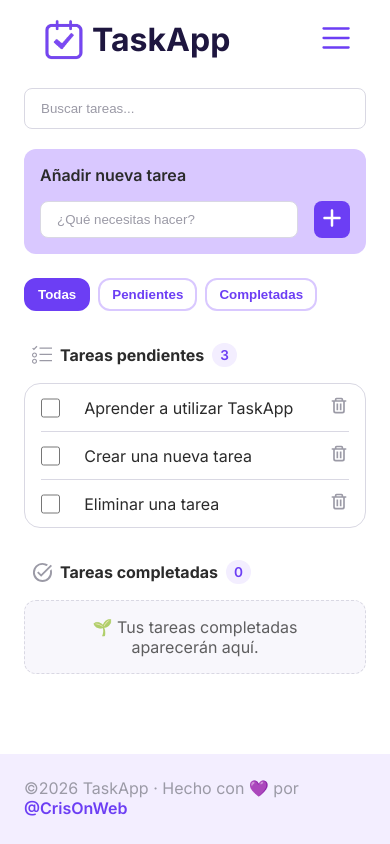
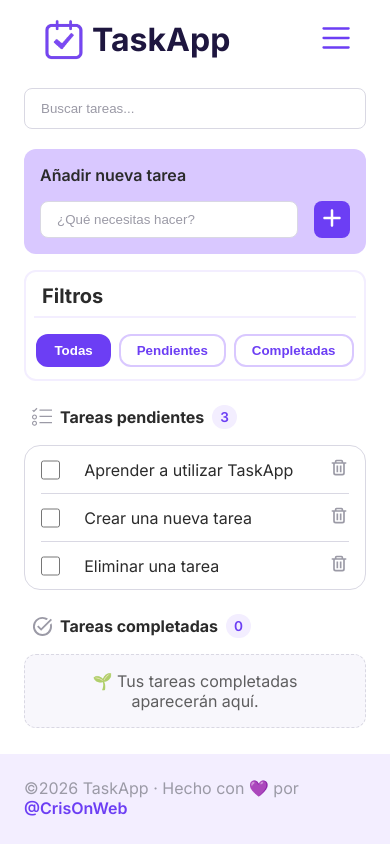
Before and after one commit to CrisOnWeb/TaskApp, a React (Vite) app: page / in a window 390 px wide. Built offline with nearby package versions, Linux system fonts and the light colour scheme.

Commit message:
Fixed accessibility issues in the filtering section. Added tablet layout.

```diff
--- a/src/components/FilterTasks/FilterTasks.jsx
+++ b/src/components/FilterTasks/FilterTasks.jsx
@@ -13,6 +13,8 @@ const FilterTasks = ({ filter, handleFilterChange }) => {
 
   return (
     <section className="filter">
+      <h2 className="filter__title">Filtros</h2>
+      <div className="filter__btns">
         <button
           className={`filter__btn ${filter === 'all' ? 'filter__btn--active' : ''}`}
           onClick={handleFilterAllBtn}
@@ -31,6 +33,7 @@ const FilterTasks = ({ filter, handleFilterChange }) => {
         >
           Completadas
         </button>
+      </div>
     </section>
   );
 };
--- a/src/components/FilterTasks/FilterTasks.scss
+++ b/src/components/FilterTasks/FilterTasks.scss
@@ -1,8 +1,43 @@
 .filter {
-  display: flex;
-  gap: var(--spacing-sm);
-  padding-inline: var(--spacing-lg);
-  margin-top: var(--spacing-lg);
+  padding-block: var(--spacing-xs);
+  padding-inline: var(--spacing-sm);
+  margin-inline: var(--spacing-lg);
+  border: 2px solid var(--color-brand-light);
+  border-radius: var(--radius-md);
+
+  @media (width > 768px) {
+    padding-block: var(--spacing-sm);
+    padding-inline: var(--spacing-md);
+    margin-block: var(--spacing-lg);
+    border-color: var(--color-brand-border);
+  }
+
+  &__title {
+    padding-block: var(--spacing-sm);
+    padding-inline: var(--spacing-sm);
+    margin-bottom: var(--spacing-sm);
+    border-bottom: 2px solid var(--color-brand-light);
+    font-size: 1.25rem;
+
+    @media (width > 768px) {
+      padding-inline: var(--spacing-xs);
+      border-color: var(--color-brand-border);
+      font-size: 1.5rem;
+    }
+  }
+
+  &__btns {
+    display: flex;
+    justify-content: center;
+    gap: var(--spacing-sm);
+    padding-block: var(--spacing-sm);
+
+    @media (width > 768px) {
+      flex-direction: column;
+      padding-block: var(--spacing-sm);
+      padding-inline: var(--radius-sm);
+    }
+  }
 
   &__btn {
     padding-inline: 0.75rem;
@@ -14,6 +49,14 @@
     font-weight: var(--font-weight-semibold);
     transition: transform 0.2s ease;
 
+    @media (width > 380px) {
+      padding-inline: 1rem;
+    }
+
+    @media (width < 768px) {
+      transition: transform 0.3s ease-in;
+    }
+
     &:active,
     &--active {
       border: 2px solid var(--color-brand);
@@ -24,6 +67,9 @@
     &:hover {
       transform: translateY(-2px);
       border: 2px solid var(--color-brand);
+      @media (width > 768px) {
+        transform: translateX(2px);
+      }
     }
 
     &:focus-visible {
--- a/src/components/Tasks/Tasks.scss
+++ b/src/components/Tasks/Tasks.scss
@@ -1,6 +1,6 @@
 .tasks {
   padding-inline: var(--spacing-lg);
-  margin-block: var(--spacing-xl);
+  margin-block: var(--spacing-lg);
   &__name {
     display: flex;
     align-items: center;
--- a/src/styles/core/_globals.scss
+++ b/src/styles/core/_globals.scss
@@ -24,6 +24,10 @@ body {
 
 .aside-menu {
   grid-area: aside;
+
+  @media (width > 768px) {
+    padding-block: var(--spacing-xs);
+  }
 }
 
 .content {
```
Lines whose indentation alone changed are shown as unchanged.
